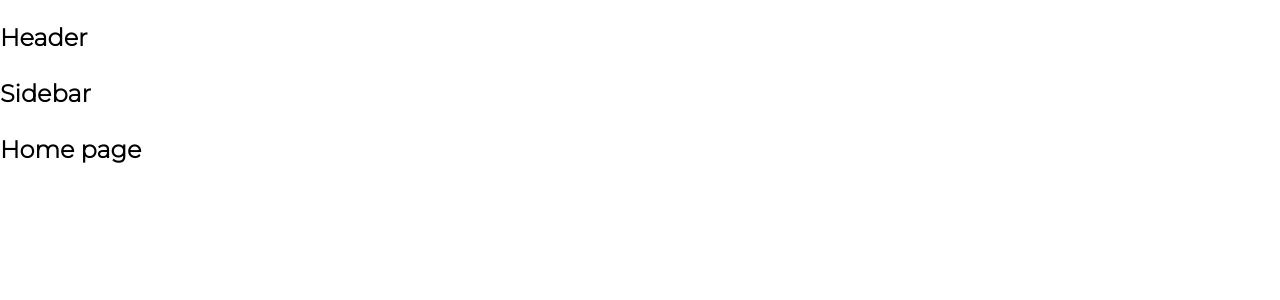
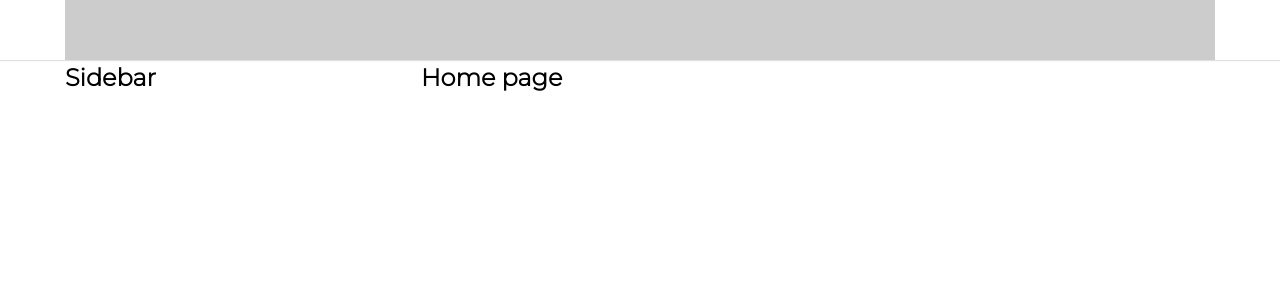
Before and after one commit to dan200110/tiktok-reactjs, a React (Create React App) app: page / in a window 1280 px wide. Shown: the top 300 px of the page. Built offline with nearby package versions, Linux system fonts and the light colour scheme.

Commit message:
add DefaultLayout

```diff
--- a/package.json
+++ b/package.json
@@ -6,6 +6,7 @@
     "@testing-library/jest-dom": "^5.17.0",
     "@testing-library/react": "^13.4.0",
     "@testing-library/user-event": "^13.5.0",
+    "classnames": "^2.3.2",
     "normalize.css": "^8.0.1",
     "react": "^18.2.0",
     "react-dom": "^18.2.0",
--- a/src/components/GlobalStyles/GlobalStyles.scss
+++ b/src/components/GlobalStyles/GlobalStyles.scss
@@ -2,10 +2,16 @@
 @import url('https://fonts.googleapis.com/css2?family=Montserrat:ital,wght@0,300;1,300&display=swap');
 
 :root {
-  --primary: red
+  --primary: red;
+
+  // default layout
+  --default-layout-header-height: 60px;
+  --default-layout-width: 1150px;
 }
 
 * {
+  margin: 0;
+  padding: 0;
   box-sizing: border-box;
 }
 
--- /dev/null
+++ b/src/components/Layout/DefaultLayout/DefaultLayout.module.scss
@@ -0,0 +1,14 @@
+.wrapper {
+    display: flex;
+    flex-direction: column;
+    align-items: center;
+}
+
+.container {
+    width: var(--default-layout-width);
+    display: flex;
+}
+
+.content {
+    flex: 1;
+}
--- /dev/null
+++ b/src/components/Layout/DefaultLayout/Sidebar/Sidebar.module.scss
@@ -0,0 +1,3 @@
+.wrapper {
+    width: 356px;
+}
--- a/src/components/Layout/DefaultLayout/Sidebar/index.js
+++ b/src/components/Layout/DefaultLayout/Sidebar/index.js
@@ -1,11 +1,14 @@
-function Sidebar
-() {
+import classNames from 'classnames/bind';
+import styles from './Sidebar.module.scss';
+
+const cx = classNames.bind(styles)
+
+function Sidebar() {
     return (
-        <h2>Sidebar
-
-        </h2>
+        <aside className={cx('wrapper')}>
+            <h2>Sidebar</h2>
+        </aside>
     );
 }
 
-export default Sidebar
-;
+export default Sidebar;
--- a/src/components/Layout/DefaultLayout/index.js
+++ b/src/components/Layout/DefaultLayout/index.js
@@ -1,13 +1,17 @@
+import classNames from "classnames/bind";
+import styles from './DefaultLayout.module.scss';
 import Header from "../components/Header";
 import Sidebar from "./Sidebar";
 
+const cx = classNames.bind(styles)
+
 function DefaultLayout({ children }) {
     return (
-        <div>
+        <div className={cx('wrapper')}>
             <Header />
-            <div className="container">
+            <div className={cx('container')}>
                 <Sidebar />
-                <div className="content">
+                <div className={cx('content')}>
                     {children}
                 </div>
             </div>
--- a/src/components/Layout/HeaderOnly/index.js
+++ b/src/components/Layout/HeaderOnly/index.js
@@ -1,6 +1,6 @@
 import Header from "../components/Header";
 
-function DefaultLayout({ children }) {
+function HeaderOnly({ children }) {
     return (
         <div>
             <Header />
@@ -13,4 +13,4 @@
       );
 }
 
-export default DefaultLayout;
+export default HeaderOnly;
--- /dev/null
+++ b/src/components/Layout/components/Header/Header.module.scss
@@ -0,0 +1,13 @@
+.wrapper {
+    height: var(--default-layout-header-height);
+    width: 100%;
+    box-shadow: 0px 1px 1px rgba(0, 0, 0, 0.12);
+    display: flex;
+    justify-content: center;
+}
+
+.inner {
+    height: 100%;
+    width: var(--default-layout-width);
+    background-color: #ccc;
+}
--- a/src/components/Layout/components/Header/index.js
+++ b/src/components/Layout/components/Header/index.js
@@ -1,6 +1,15 @@
+import classNames from 'classnames/bind';
+import styles from './Header.module.scss'
+
+const cx = classNames.bind(styles)
 function Header() {
     return (
-        <h2>Header</h2>
+        <header className={cx('wrapper')}>
+            <div className={cx('inner')}>
+
+            </div>
+        </header>
+
     );
 }
 
```
Also changed, not shown: 2 other files (tests, documents, lock files or other folders).
